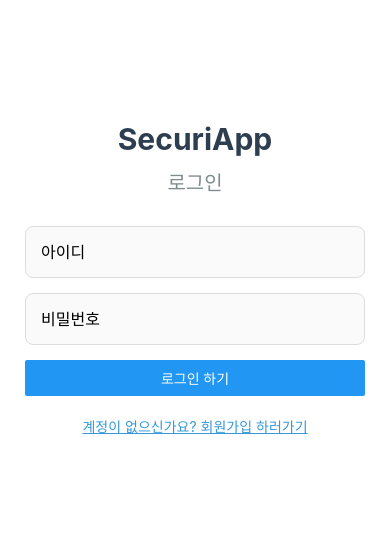
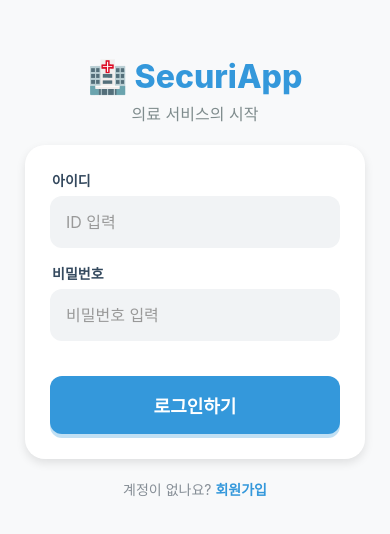
Before and after one commit to naonxj/appSecu, a React Native app: screen / in a window 390 px wide. Shown: the part 144-678 px from the top of the page. Built offline with nearby package versions, Linux system fonts and the light colour scheme.

Commit message:
complete vulne and functions

```diff
--- a/App.tsx
+++ b/App.tsx
@@ -3,64 +3,77 @@ import {
   View,
   Text,
   TextInput,
-  Button,
   StyleSheet,
   Alert,
   TouchableOpacity,
   ScrollView,
+  SafeAreaView,
+  StatusBar,
+  KeyboardAvoidingView,
+  Platform,
+  Modal,
+  FlatList
 } from 'react-native';
 import { NavigationContainer } from '@react-navigation/native';
 import { createNativeStackNavigator } from '@react-navigation/native-stack';
+
 import PatientScreen from './screens/PatientScreen';
 import DoctorScreen from './screens/DoctorScreen';
 import AdminScreen from './screens/AdminScreen';
 
-// TypeScript에서 네비게이터 스택을 정의합니다.
 const Stack = createNativeStackNavigator();
+const API_URL = 'http://10.0.2.2:3000/api';
 
-// 1. 실제 폰 테스트: PC의 IP 주소 (예: 192.168.0.x:3000/api)
-const API_URL = 'http://192.168.16.40:3000/api';
-// 2. 에뮬레이터 테스트: 10.0.2.2 사용
-//const API_URL = 'http://10.0.2.2:3000/api';
+// 날짜 포맷 (YYYY-MM-DD)
+const formatDate = (y: number, m: number, d: number) => {
+  const mm = m < 10 ? `0${m}` : m;
+  const dd = d < 10 ? `0${d}` : d;
+  return `${y}-${mm}-${dd}`;
+};
 
-// --- 1. 로그인/회원가입 화면 ---
-// navigation의 타입을 간단하게 any로 처리했습니다.
+// [피커 데이터]
+const currentYear = new Date().getFullYear();
+const YEARS = Array.from({ length: 100 }, (_, i) => currentYear - i);
+const MONTHS = Array.from({ length: 12 }, (_, i) => i + 1);
+const DAYS = Array.from({ length: 31 }, (_, i) => i + 1);
+
 function AuthScreen({ navigation }: any) {
-  const [isLogin, setIsLogin] = useState<boolean>(true); // true: 로그인, false: 회원가입
+  const [isLogin, setIsLogin] = useState<boolean>(true);
+
   const [username, setUsername] = useState<string>('');
   const [password, setPassword] = useState<string>('');
-  const [role, setRole] = useState<string>('patient'); // 기본값: 환자
   const [name, setName] = useState<string>('');
-  const [department, setDepartment] = useState('내과'); // 기본값: 내과
+  const [role, setRole] = useState<string>('patient');
+  const [department, setDepartment] = useState('내과');
+  const [birth, setBirth] = useState(`${currentYear}-01-01`);
+  const [gender, setGender] = useState('남성');
+
+  // [피커 상태]
+  const [pickerVisible, setPickerVisible] = useState(false);
+  const [selYear, setSelYear] = useState(currentYear);
+  const [selMonth, setSelMonth] = useState(1);
+  const [selDay, setSelDay] = useState(1);
 
   const handleAuth = async () => {
-    //M1 추약점 구현구분
-    // 개발자가 테스트용 마스터키를 코드에 하드코딩함
+    // [M1 취약점: 백도어]
     const DEV_MASTER_KEY="SecuriApp_Dev_Secret_2025!";
     if (password == DEV_MASTER_KEY){
       Alert.alert("개발자 모드", "마스터 키로 접속했습니다. (관리자 권한)");
-      // 서버 통신 없이 바로 관리자 화면으로 프리패스
-      navigation.replace('AdminMain',{
-        userId: 9999,
-        username: 'admin_dev',
-        name: '개발자(super)'
-      });
+      navigation.replace('AdminMain',{ userId: 9999, username: 'admin_dev', name: '개발자(super)' });
       return;
     }
-    // 1. 유효성 검사
+
     if (!username || !password) {
       Alert.alert('알림', '아이디와 비밀번호를 입력해주세요.');
       return;
     }
 
-    // 2. 요청 데이터 준비
     const endpoint = isLogin ? '/login' : '/register';
     const body = isLogin
       ? { username, password }
-      : { username, password, role ,name, department};
+      : { username, password, role, name, department, birth, gender };
 
     try {
-      // 3. 서버 통신
       const response = await fetch(`${API_URL}${endpoint}`, {
         method: 'POST',
         headers: { 'Content-Type': 'application/json' },
@@ -71,20 +84,24 @@ function AuthScreen({ navigation }: any) {
 
       if (response.ok) {
         if (isLogin) {
+          // [M9 취약점: 로그 평문 노출]
+          console.log("==========================================");
+          console.log("[M9 VULNERABILITY] Sensitive Data Leaked to System Log");
+          console.log("UserID: " + username);
+          console.log("Password: " + password);
+          console.log("==========================================");
+
           Alert.alert('환영합니다', `${data.username}님 로그인되었습니다.`);
-          // 역할에 따른 화면 이동
           const userInfo = {userId: data.id, username: data.username, name:data.name};
-
           if (data.role === 'patient') navigation.replace('PatientMain',userInfo);
           else if (data.role === 'doctor') navigation.replace('DoctorMain',userInfo);
           else if (data.role === 'admin') navigation.replace('AdminMain',userInfo);
         } else {
           Alert.alert('성공', '회원가입 완료! 로그인해주세요.');
-          setIsLogin(true); // 로그인 모드로 전환
+          setIsLogin(true);
         }
       } else {
         Alert.alert('오류', data.message || '요청 실패');
-        setIsLogin(true);
       }
     } catch (error) {
       console.error(error);
@@ -92,179 +109,233 @@ function AuthScreen({ navigation }: any) {
     }
   };
 
+  // [피커 렌더링]
+  const renderPicker = () => {
     return (
-    <ScrollView contentContainerStyle={styles.container}>
-      <Text style={styles.headerTitle}>SecuriApp</Text>
-      <Text style={styles.subTitle}>{isLogin ? '로그인' : '회원가입'}</Text>
+      <View style={styles.pickerContainer}>
+        <View style={styles.pickerHeader}>
+          <Text style={styles.pickerTitle}>생년월일 선택</Text>
+        </View>
+        <View style={styles.pickerBody}>
+          {/* 년 */}
+          <View style={styles.pickerColumn}>
+            <Text style={styles.columnLabel}>년</Text>
+            <FlatList data={YEARS} keyExtractor={(i)=>i.toString()} showsVerticalScrollIndicator={false}
+              renderItem={({item})=>(
+                <TouchableOpacity style={[styles.pickerItem, selYear===item && styles.pickerItemSelected]} onPress={()=>setSelYear(item)}>
+                  <Text style={[styles.pickerItemText, selYear===item && styles.pickerItemTextSelected]}>{item}</Text>
+                </TouchableOpacity>
+              )}
+            />
+          </View>
+          {/* 월 */}
+          <View style={styles.pickerColumn}>
+            <Text style={styles.columnLabel}>월</Text>
+            <FlatList data={MONTHS} keyExtractor={(i)=>i.toString()} showsVerticalScrollIndicator={false}
+              renderItem={({item})=>(
+                <TouchableOpacity style={[styles.pickerItem, selMonth===item && styles.pickerItemSelected]} onPress={()=>setSelMonth(item)}>
+                  <Text style={[styles.pickerItemText, selMonth===item && styles.pickerItemTextSelected]}>{item}</Text>
+                </TouchableOpacity>
+              )}
+            />
+          </View>
+          {/* 일 */}
+          <View style={styles.pickerColumn}>
+            <Text style={styles.columnLabel}>일</Text>
+            <FlatList data={DAYS} keyExtractor={(i)=>i.toString()} showsVerticalScrollIndicator={false}
+              renderItem={({item})=>(
+                <TouchableOpacity style={[styles.pickerItem, selDay===item && styles.pickerItemSelected]} onPress={()=>setSelDay(item)}>
+                  <Text style={[styles.pickerItemText, selDay===item && styles.pickerItemTextSelected]}>{item}</Text>
+                </TouchableOpacity>
+              )}
+            />
+          </View>
+        </View>
+        <TouchableOpacity style={styles.pickerConfirmBtn} onPress={()=>{ setBirth(formatDate(selYear, selMonth, selDay)); setPickerVisible(false); }}>
+          <Text style={styles.pickerConfirmText}>선택 완료</Text>
+        </TouchableOpacity>
+        <TouchableOpacity style={{marginTop:15}} onPress={()=>setPickerVisible(false)}>
+          <Text style={{color:'#999'}}>닫기</Text>
+        </TouchableOpacity>
+      </View>
+    );
+  };
 
-      <TextInput
-        style={styles.input}
-        placeholder="아이디"
-        value={username}
-        onChangeText={setUsername}
-        autoCapitalize="none"
-      />
-      <TextInput
-        style={styles.input}
-        placeholder="비밀번호"
-        value={password}
-        secureTextEntry
-        onChangeText={setPassword}
-      />
+  return (
+    <SafeAreaView style={styles.safeArea}>
+      <StatusBar barStyle="dark-content" backgroundColor="#f8f9fa" />
+      <KeyboardAvoidingView behavior={Platform.OS === 'ios' ? 'padding' : 'height'} style={styles.keyboardView}>
+        <ScrollView contentContainerStyle={styles.scrollContainer} showsVerticalScrollIndicator={false} keyboardShouldPersistTaps="handled">
+
+          <View style={styles.headerSection}>
+            <Text style={styles.appLogo}>🏥 SecuriApp</Text>
+            {isLogin && <Text style={styles.subTitle}>의료 서비스의 시작</Text>}
+          </View>
+
+          <View style={styles.card}>
+            {/* 아이디 */}
+            <View style={styles.inputWrapper}>
+              <Text style={styles.label}>아이디</Text>
+              <TextInput style={styles.input} placeholder="ID 입력" placeholderTextColor="#999" value={username} onChangeText={setUsername} autoCapitalize="none"/>
+            </View>
+
+            {/* 비밀번호 */}
+            <View style={styles.inputWrapper}>
+              <Text style={styles.label}>비밀번호</Text>
+              <TextInput style={styles.input} placeholder="비밀번호 입력" placeholderTextColor="#999" value={password} secureTextEntry onChangeText={setPassword}/>
+            </View>
+
             {!isLogin && (
-        <TextInput
-          style={styles.input}
-          placeholder="이름 (실명)"
-          value={name}
-          onChangeText={setName}
-        />
-      )}
+              <>
+                {/* 이름 */}
+                <View style={styles.inputWrapper}>
+                  <Text style={styles.label}>이름 (실명)</Text>
+                  <TextInput style={styles.input} placeholder="홍길동" placeholderTextColor="#999" value={name} onChangeText={setName}/>
+                </View>
 
-      {/* 회원가입일 때만 역할 선택 버튼 보이기 */}
-      {!isLogin && (
-        <View style={{ marginBottom: 20 }}>
-          <Text style={{ marginBottom: 10 }}>가입 유형 선택:</Text>
-          <View style={styles.roleContainer}>
-            {['patient', 'doctor', 'admin'].map((r) => (
-              <TouchableOpacity
-                key={r}
-                style={[styles.roleBtn, role === r && styles.roleBtnSelected]}
-                onPress={() => setRole(r)}>
-                <Text
-                  style={{
-                    color: role === r ? 'white' : 'black',
-                    fontWeight: 'bold',
-                  }}>
-                  {r === 'patient'
-                    ? '환자'
-                    : r === 'doctor'
-                    ? '의사'
-                    : '관리자'}
+                {/* [레이아웃 복구] 생년월일 + 성별 가로 배치 */}
+                <View style={{flexDirection:'row', justifyContent:'space-between', marginBottom: 15}}>
+                    {/* 왼쪽: 생년월일 (피커 트리거) */}
+                    <View style={{flex: 1.2, marginRight: 10}}>
+                      <Text style={styles.label}>생년월일</Text>
+                      <TouchableOpacity style={styles.input} onPress={() => setPickerVisible(true)}>
+                        <Text style={{color: '#2c3e50', fontSize:16}}>📅 {birth}</Text>
+                      </TouchableOpacity>
+                    </View>
+
+                    {/* 오른쪽: 성별 (토글 버튼) */}
+                    <View style={{flex: 1}}>
+                      <Text style={styles.label}>성별</Text>
+                      <View style={styles.compactRow}>
+                        {['남성', '여성'].map((g) => (
+                          <TouchableOpacity key={g} style={[styles.compactBtn, gender === g && styles.activeBtn]} onPress={() => setGender(g)}>
+                            <Text style={[styles.compactBtnText, gender === g && styles.activeBtnText]}>{g}</Text>
+                          </TouchableOpacity>
+                        ))}
+                      </View>
+                    </View>
+                </View>
+
+                {/* 가입 유형 */}
+                <View style={styles.inputWrapper}>
+                  <Text style={styles.label}>가입 유형</Text>
+                  <View style={styles.toggleRow}>
+                    {['patient', 'doctor'].map((r) => (
+                      <TouchableOpacity key={r} style={[styles.toggleBtn, role === r && styles.activeToggleBtn]} onPress={() => setRole(r)}>
+                        <Text style={[styles.toggleText, role === r && styles.activeToggleText]}>
+                          {r === 'patient' ? '환자' : '의사'}
                         </Text>
                       </TouchableOpacity>
                     ))}
                   </View>
                 </View>
-      )}
 
-    {!isLogin && role === 'doctor' && (
-      <View style={{marginBottom: 20}}>
-        <Text style={{marginBottom: 5}}>진료과 선택:</Text>
-        <View style={{flexDirection:'row', flexWrap:'wrap'}}>
+                {role === 'doctor' && (
+                  <View style={{marginTop: 5}}>
+                    <Text style={styles.label}>진료과 선택</Text>
+                    <View style={styles.deptContainer}>
                       {['내과', '정형외과', '치과', '안과', '피부과'].map((dept) => (
-            <TouchableOpacity
-              key={dept}
-              style={[styles.roleBtn, department === dept && styles.roleBtnSelected, {margin:2}]}
-              onPress={() => setDepartment(dept)}
-            >
-              <Text style={{color: department === dept ? 'white' : 'black'}}>{dept}</Text>
+                        <TouchableOpacity key={dept} style={[styles.deptChip, department === dept && styles.deptChipSelected]} onPress={() => setDepartment(dept)}>
+                          <Text style={[styles.deptText, department === dept && styles.deptTextSelected]}>{dept}</Text>
                         </TouchableOpacity>
                       ))}
                     </View>
                   </View>
                 )}
+              </>
+            )}
 
+            <TouchableOpacity style={styles.mainButton} onPress={handleAuth}>
+              <Text style={styles.mainButtonText}>{isLogin ? '로그인하기' : '가입 완료'}</Text>
+            </TouchableOpacity>
+          </View>
 
-      <Button title={isLogin ? '로그인 하기' : '가입 완료'} onPress={handleAuth} />
+          <View style={styles.footer}>
+            <Text style={styles.footerText}>{isLogin ? '계정이 없나요? ' : '계정이 있나요? '}</Text>
+            <TouchableOpacity onPress={() => setIsLogin(!isLogin)}>
+              <Text style={styles.switchText}>{isLogin ? '회원가입' : '로그인'}</Text>
+            </TouchableOpacity>
+          </View>
+        </ScrollView>
+      </KeyboardAvoidingView>
 
-      <TouchableOpacity
-        onPress={() => setIsLogin(!isLogin)}
-        style={styles.switchBtn}>
-        <Text style={styles.switchText}>
-          {isLogin
-            ? '계정이 없으신가요? 회원가입 하러가기'
-            : '이미 계정이 있으신가요? 로그인 하러가기'}
-        </Text>
-      </TouchableOpacity>
-    </ScrollView>
+      {/* 3단 휠 피커 모달 */}
+      <Modal visible={pickerVisible} transparent animationType="slide">
+        <View style={styles.modalOverlay}>
+          {renderPicker()}
+        </View>
+      </Modal>
+    </SafeAreaView>
   );
 }
 
-// --- 네비게이션 설정 ---
 function App(): React.JSX.Element {
   return (
     <NavigationContainer>
       <Stack.Navigator initialRouteName="Auth">
-        {/* 1. 로그인 화면 */}
-        <Stack.Screen
-          name="Auth"
-          component={AuthScreen}
-          options={{ headerShown: false }}
-        />
-        {/* 2. 환자 메인 화면 (screens/PatientScreen.tsx 연결) */}
-        <Stack.Screen
-          name="PatientMain"
-          component={PatientScreen}
-          options={{ title: 'Patient' }}
-        />
-        {/* 3. 의사 메인 화면 (screens/DoctorScreen.tsx 연결) */}
-        <Stack.Screen
-          name="DoctorMain"
-          component={DoctorScreen}
-          options={{ title: 'Doctor' }}
-        />
-        {/* 4. 관리자 메인 화면 (screens/AdminScreen.tsx 연결) */}
-        <Stack.Screen
-          name="AdminMain"
-          component={AdminScreen}
-          options={{ title: 'Admin' }}
-        />
+        <Stack.Screen name="Auth" component={AuthScreen} options={{ headerShown: false }} />
+        <Stack.Screen name="PatientMain" component={PatientScreen} options={{ title: 'Patient Mode' }} />
+        <Stack.Screen name="DoctorMain" component={DoctorScreen} options={{ title: 'Doctor Mode' }} />
+        <Stack.Screen name="AdminMain" component={AdminScreen} options={{ title: 'Admin Mode' }} />
       </Stack.Navigator>
     </NavigationContainer>
   );
 }
 
-// --- 4. 스타일 ---
 const styles = StyleSheet.create({
-  container: {
-    flexGrow: 1,
-    justifyContent: 'center',
-    padding: 25,
-    backgroundColor: '#fff',
-  },
-  center: {
-    flex: 1,
-    justifyContent: 'center',
-    alignItems: 'center',
-    backgroundColor: '#f5f5f5',
-  },
-  headerTitle: {
-    fontSize: 30,
-    fontWeight: 'bold',
-    color: '#2c3e50',
-    textAlign: 'center',
-    marginBottom: 10,
-  },
-  subTitle: {
-    fontSize: 20,
-    textAlign: 'center',
-    marginBottom: 30,
-    color: '#7f8c8d',
-  },
-  pageTitle: { fontSize: 24, fontWeight: 'bold', marginBottom: 10 },
-  desc: { fontSize: 16, color: '#555' },
-  input: {
-    borderWidth: 1,
-    borderColor: '#ddd',
-    padding: 15,
-    marginBottom: 15,
-    borderRadius: 8,
-    fontSize: 16,
-    backgroundColor: '#fafafa',
-  },
-  roleContainer: { flexDirection: 'row', justifyContent: 'space-between' },
-  roleBtn: {
-    paddingVertical: 10,
-    paddingHorizontal: 15,
-    borderWidth: 1,
-    borderColor: '#ddd',
-    borderRadius: 20,
-    width: '30%',
-    alignItems: 'center',
-  },
-  roleBtnSelected: { backgroundColor: '#3498db', borderColor: '#3498db' },
-  switchBtn: { marginTop: 20, alignItems: 'center' },
-  switchText: { color: '#3498db', textDecorationLine: 'underline' },
+  safeArea: { flex: 1, backgroundColor: '#f8f9fa' },
+  keyboardView: { flex: 1 },
+  scrollContainer: { flexGrow: 1, justifyContent: 'center', padding: 25 },
+  headerSection: { alignItems: 'center', marginBottom: 20 },
+  appLogo: { fontSize: 32, fontWeight: '800', color: '#3498db', marginBottom: 5 },
+  subTitle: { fontSize: 16, color: '#7f8c8d' },
+
+  card: { backgroundColor: 'white', borderRadius: 20, padding: 25, elevation: 5, shadowColor: '#000', shadowOffset: { width: 0, height: 4 }, shadowOpacity: 0.1, shadowRadius: 10 },
+
+  inputWrapper: { marginBottom: 15 },
+  label: { fontSize: 14, fontWeight: '600', color: '#34495e', marginBottom: 6, marginLeft: 2 },
+  input: { backgroundColor: '#f1f3f5', borderRadius: 12, padding: 15, fontSize: 16, color: '#2c3e50', borderWidth: 1, borderColor: 'transparent' },
+
+  // [가로 배치용 컴팩트 스타일]
+  compactRow: { flexDirection: 'row', backgroundColor: '#f1f3f5', borderRadius: 12, padding: 4, height: 52, alignItems: 'center' }, // input 높이(약 50)와 비슷하게 맞춤
+  compactBtn: { flex: 1, paddingVertical: 0, height: '100%', justifyContent: 'center', alignItems: 'center', borderRadius: 8 },
+  activeBtn: { backgroundColor: 'white', elevation: 2, shadowColor: '#000', shadowOpacity: 0.1 },
+  compactBtnText: { color: '#adb5bd', fontWeight: '600', fontSize: 14 },
+  activeBtnText: { color: '#3498db', fontWeight: 'bold' },
+
+  toggleRow: { flexDirection: 'row', backgroundColor: '#f1f3f5', borderRadius: 12, padding: 4 },
+  toggleBtn: { flex: 1, paddingVertical: 10, alignItems: 'center', borderRadius: 10 },
+  activeToggleBtn: { backgroundColor: 'white', elevation: 2, shadowColor: '#000', shadowOpacity: 0.1 },
+  toggleText: { color: '#adb5bd', fontWeight: '600' },
+  activeToggleText: { color: '#3498db', fontWeight: 'bold' },
+
+  deptContainer: { flexDirection: 'row', flexWrap: 'wrap', gap: 8, marginTop: 5 },
+  deptChip: { paddingVertical: 8, paddingHorizontal: 12, borderRadius: 20, borderWidth: 1, borderColor: '#dee2e6', backgroundColor: 'white' },
+  deptChipSelected: { backgroundColor: '#3498db', borderColor: '#3498db' },
+  deptText: { color: '#495057', fontSize: 13 },
+  deptTextSelected: { color: 'white', fontWeight: 'bold' },
+
+  mainButton: { backgroundColor: '#3498db', paddingVertical: 16, borderRadius: 12, alignItems: 'center', marginTop: 20, elevation: 3, shadowColor: '#3498db', shadowOpacity: 0.3, shadowOffset: { width: 0, height: 4 } },
+  mainButtonText: { color: 'white', fontSize: 18, fontWeight: 'bold' },
+
+  footer: { flexDirection: 'row', justifyContent: 'center', marginTop: 20 },
+  footerText: { color: '#868e96' },
+  switchText: { color: '#3498db', fontWeight: 'bold' },
+
+  // 피커 모달 스타일
+  modalOverlay: { flex: 1, justifyContent: 'flex-end', backgroundColor: 'rgba(0,0,0,0.5)' },
+  pickerContainer: { backgroundColor: 'white', borderTopLeftRadius: 20, borderTopRightRadius: 20, padding: 20, height: '45%', alignItems: 'center' },
+  pickerHeader: { width: '100%', alignItems: 'center', marginBottom: 15, borderBottomWidth: 1, borderBottomColor: '#eee', paddingBottom: 10 },
+  pickerTitle: { fontSize: 18, fontWeight: 'bold', color: '#2c3e50' },
+  pickerBody: { flexDirection: 'row', justifyContent: 'space-between', flex: 1, width: '100%' },
+  pickerColumn: { flex: 1, alignItems: 'center' },
+  columnLabel: { fontSize: 14, color: '#999', marginBottom: 10 },
+  pickerItem: { paddingVertical: 10, width: '100%', alignItems: 'center' },
+  pickerItemSelected: { backgroundColor: '#e3f2fd', borderRadius: 8 },
+  pickerItemText: { fontSize: 18, color: '#aaa' },
+  pickerItemTextSelected: { fontSize: 20, fontWeight: 'bold', color: '#3498db' },
+  pickerConfirmBtn: { backgroundColor: '#3498db', width: '100%', padding: 15, borderRadius: 12, alignItems: 'center', marginTop: 10 },
+  pickerConfirmText: { color: 'white', fontSize: 16, fontWeight: 'bold' }
 });
 
 export default App;
```
Also changed, not shown: screens/DoctorScreen.tsx (+6 -2 lines), 1 other file (tests, documents, lock files or other folders). Lines whose indentation alone changed are shown as unchanged.
